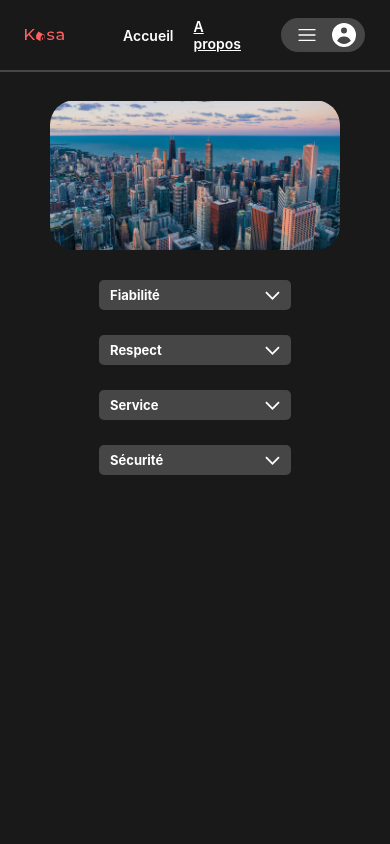
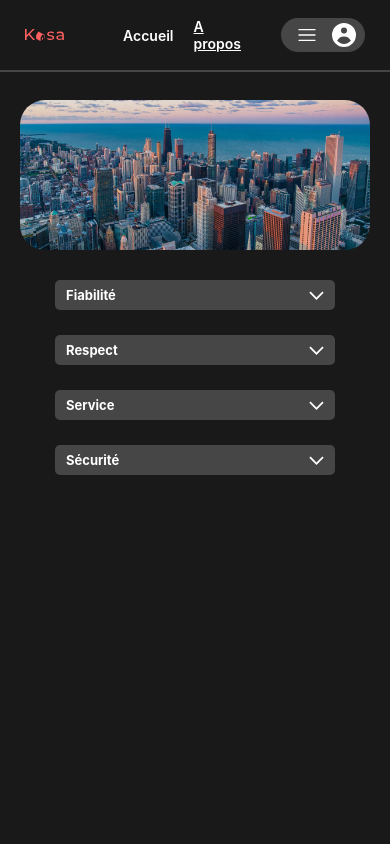
Before and after one commit to simoncdn/kasaversion2, a React (Create React App) app: page /about in a window 390 px wide. Shown: the top 844 px of the page. Built offline with nearby package versions, Linux system fonts and the light colour scheme.

Commit message:
💄 V2 : ABOUT > Add responsive

```diff
--- a/src/components/pages/about/About.js
+++ b/src/components/pages/about/About.js
@@ -45,14 +45,7 @@ const AboutStyled = styled.div`
     width: 80%;
     flex-grow: 1;
   }
-  @media screen and (max-width: 1024px) {
-    .collapse-bloc {
-      padding: 0 50px;
-    }
-  }
   @media screen and (max-width: 768px) {
-    .collapse-bloc {
-      padding: 0 20px;
-    }
+    padding: 0 20px;
   }
 `;
```
